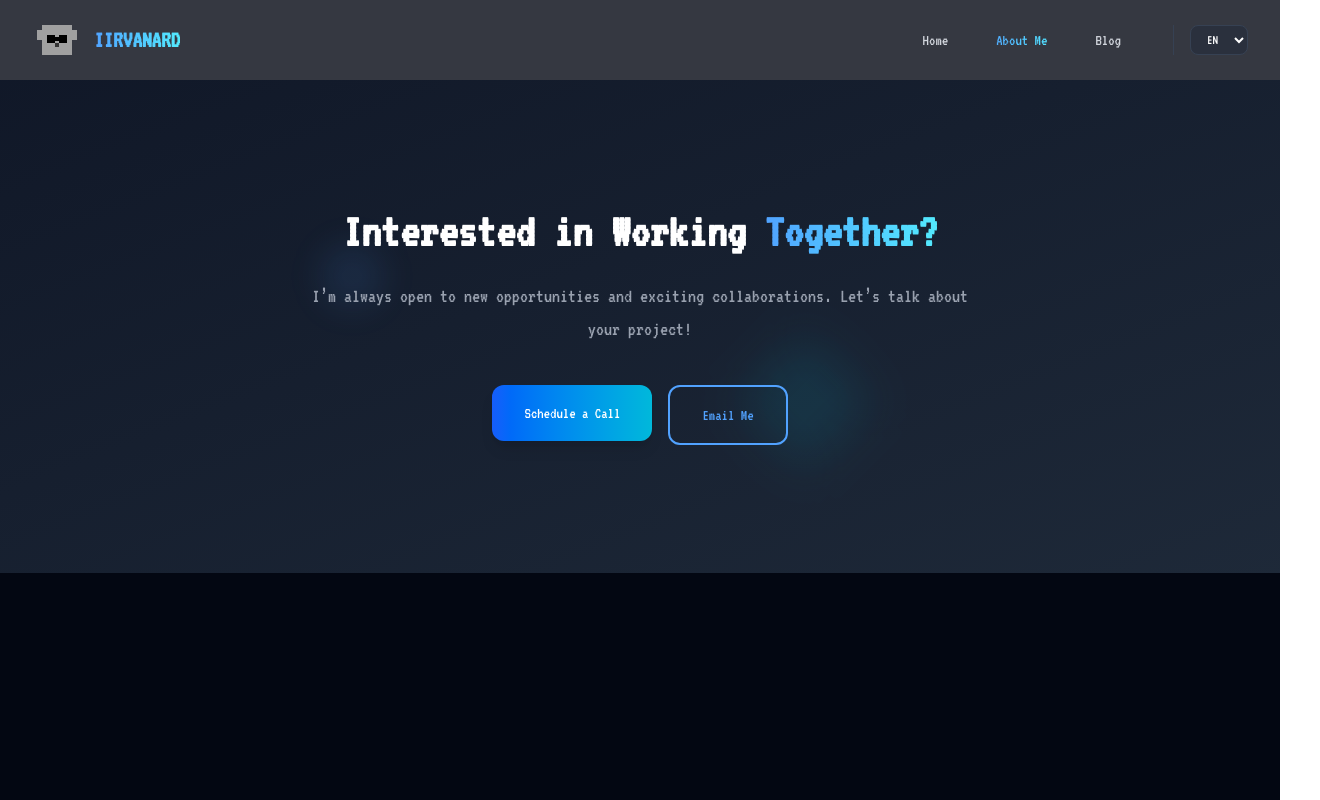
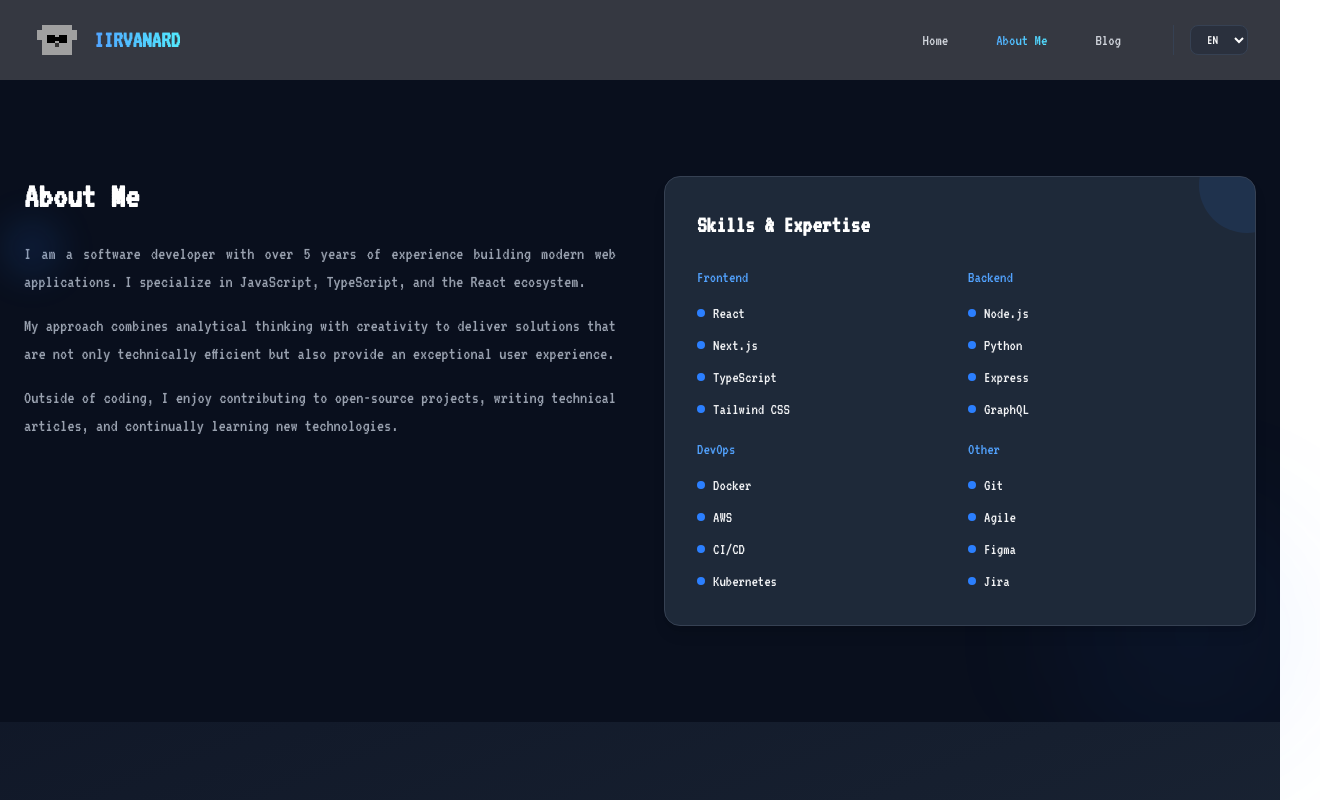
Before and after one commit to iirvanard/iirvanard-portofolio-web, a Next.js app: page /en/about in a window 1280 px wide. Shown: the top 800 px of the page, 1320 px wide, since content can reach past the window. Built offline with nearby package versions, Linux system fonts and the light colour scheme.

Commit message:
fix header

```diff
--- a/src/app/[locale]/about/page.tsx
+++ b/src/app/[locale]/about/page.tsx
@@ -10,8 +10,66 @@ export default function AboutPage() {
     console.log('Contact button clicked!');
   };
 
+
+  const skills = {
+    frontend: ['React', 'Next.js', 'TypeScript', 'Tailwind CSS'],
+    backend: ['Node.js', 'Python', 'Express', 'GraphQL'],
+    devops: ['Docker', 'AWS', 'CI/CD', 'Kubernetes'],
+    other: ['Git', 'Agile', 'Figma', 'Jira']
+  };
+
   return (
     <div className="min-h-screen flex flex-col bg-gray-950 text-gray-100">
+      {/* Hero Section */}
+
+
+      {/* About Me Section */}
+      <section className="py-12 sm:py-16 md:py-20 lg:py-24 px-4 sm:px-6 bg-gray-900/50 relative">
+        <div className="absolute -bottom-10 -right-10 w-32 h-32 md:w-48 md:h-48 lg:w-64 lg:h-64 bg-blue-500/5 rounded-full blur-3xl"></div>
+
+        <div className="max-w-7xl mx-auto">
+          <div className="grid grid-cols-1 lg:grid-cols-2 gap-8 sm:gap-10 md:gap-12">
+            <div>
+              <h2 className="text-2xl sm:text-3xl md:text-4xl font-bold mb-4 sm:mb-6 text-white">
+                {t('aboutTitle')}
+              </h2>
+              <div className="space-y-4 sm:space-y-6 text-gray-400 relative">
+                <div className="absolute -top-4 -left-4 w-12 h-12 md:-top-6 md:-left-6 md:w-16 md:h-16 bg-blue-500/10 rounded-full blur-lg"></div>
+                <div className="space-y-3 sm:space-y-4">
+                  {t.raw("aboutParagraph").map((paragraph: string, index: number) => (
+                    <p key={index} className="text-sm sm:text-base md:text-lg text-justify">
+                      {paragraph}
+                    </p>
+                  ))}
+                </div>
+              </div>
+            </div>
+            <div className="bg-gray-800 rounded-xl sm:rounded-2xl p-6 sm:p-8 border border-gray-700 hover:border-blue-500/30 transition-all duration-300 shadow-lg hover:shadow-xl relative overflow-hidden">
+              <div className="absolute -right-6 -top-6 h-16 w-16 md:-right-10 md:-top-10 md:h-24 md:w-24 bg-blue-500/10 rounded-full"></div>
+              <h3 className="text-xl sm:text-2xl font-semibold mb-4 sm:mb-6 text-white relative z-10">
+                {t('skillsTitle')}
+              </h3>
+              <div className="grid grid-cols-2 gap-3 sm:gap-4 relative z-10">
+                {Object.entries(skills).map(([category, items]) => (
+                  <div key={category}>
+                    <h4 className="text-blue-400 font-medium mb-2 sm:mb-3 text-sm sm:text-base">
+                      {t(`${category}Skills`)}
+                    </h4>
+                    <ul className="space-y-1 sm:space-y-2">
+                      {items.map(skill => (
+                        <li key={skill} className="flex items-center">
+                          <span className="h-1.5 w-1.5 sm:h-2 sm:w-2 bg-blue-500 rounded-full mr-2"></span>
+                          <span className="text-xs sm:text-sm md:text-base">{skill}</span>
+                        </li>
+                      ))}
+                    </ul>
+                  </div>
+                ))}
+              </div>
+            </div>
+          </div>
+        </div>
+      </section>
 
 
       {/* Call to Action */}
```
